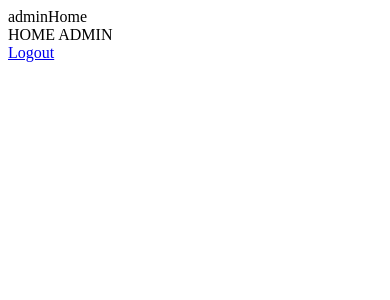
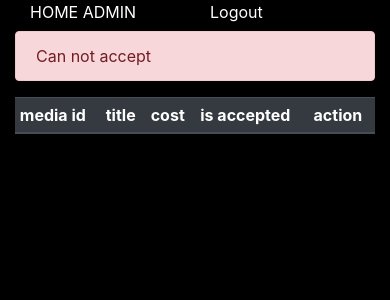
Before and after one commit to hubertskl/ARTcolony, a PHP site: page /admin/adminHome.php in a window 390 px wide. Shown: the top 300 px of the page. Run offline with PHP 8.4, Linux system fonts and the light colour scheme; the visitor is signed in with stand-in values (Sample User, id 1); tables that the repository leaves empty or names only in its code hold one stand-in row (values such as "Sample post"); lists and menus that the app fills with data are empty.

Commit message:
Admin page
Now admin can accept or delete files which are adding by users.

+ New shop style

```diff
--- a/src/webApp/admin/adminHome.php
+++ b/src/webApp/admin/adminHome.php
@@ -5,19 +5,81 @@
     header('Location: ../login/login.php');
     exit();
 }
-	echo  "adminHome" ;
 ?>
 <!doctype html>
 <html lang="en">
 <head>
     <meta charset="utf-8">
     <title>ARTcolony</title>
+    <link rel="stylesheet" type = "text/css" href="adminStyle.css">
+    <link rel="stylesheet" type = "text/css" href="../mainWebStyle/mainWebStyle.css">
+    <!-- Latest compiled and minified CSS -->
+    <link rel="stylesheet" href="https://maxcdn.bootstrapcdn.com/bootstrap/4.3.1/css/bootstrap.min.css">
+    <!-- jQuery library -->
+    <script src="https://ajax.googleapis.com/ajax/libs/jquery/3.4.1/jquery.min.js"></script>
+    <!-- Latest compiled JavaScript -->
+    <script src="https://maxcdn.bootstrapcdn.com/bootstrap/4.3.1/js/bootstrap.min.js"></script>
 </head>
 <body>
-	<div id="adminHome-container">HOME ADMIN
-	</div>
-	<div>
+<div id="adminHome-container" >
+    <div class="admin-header col-12 col-sm-12 col-md-12 col-lg-12 col-xl-12">
+        <div class="col-6 col-sm-6 col-md-6 col-lg-6 col-xl-6">HOME ADMIN</div>
+        <div class="logoutStyle col-6 col-sm-6 col-md-6 col-lg-6 col-xl-6">
             <a href="../user/logout.php">Logout</a>
         </div>
+    </div>
+    <div class="accept-container col-12 col-sm-12 col-md-12 col-lg-12 col-xl-12">
+        <div class="table-responsive padding-top">
+            <table class="table table-striped table-dark table-hover table-sm table-text">
+                <thead>
+                <tr>
+                    <th scope="col">media id</th>
+                    <th scope="col">title</th>
+                    <th scope="col">cost</th>
+                    <th scope="col">is accepted</th>
+                    <th scope="col">action</th>
+                </tr>
+                </thead>
+                <tbody>
+                <?php
+                if($_SESSION['id_user']) {
+                    $id = $_SESSION['id_user'];
+                    $value=0;
+                    require_once '../../connection/connectWithDB.php';
+                    $result1=$db->prepare('SELECT * FROM media WHERE is_accepted = :value');
+                    $result1->bindParam(':value',$value);
+                    $result1->execute();
+                    if($result1) {
+                        foreach ($result1 as $row) {
+                            $ID=$row['id_media'];
+                            echo "<tr>
+                                <td style='width: 10%'>" . $row['id_media'] . "</td>
+                                <td style='width: 60%'>" . $row['media_title'] . "</td>
+                                <td style='width: 10%'>" . $row['media_cost'] . "</td>
+                                 <td style='width: 10%'>" . $row['is_accepted'] . "</td>
+                                <td style='width: 20%'>
+                                <a href='addMediaScript.php?id=".$ID."'><button class='btn btn-outline-success' type='button'>ADD</button></a>
+                                <a href='deleteMediaScript.php?id=".$ID."'><button class='btn btn-outline-danger' type='button'>DELETE</button></a>
+                                </td>";
+                        }
+
+                    }
+                }
+                ?>
+                   <?php
+            if (isset($_SESSION['bad_accept']))
+            {
+                echo '<div class="alert alert-danger">Can not accept</div>';
+                unset($_SESSION['bad_accept']);
+            }
+            ?>
+                </tbody></table>
+        </div>
+
+    </div>
+
+
+</div>
+
 </body>
 </html>
--- /dev/null
+++ b/src/webApp/admin/adminStyle.css
@@ -0,0 +1,23 @@
+
+body{
+
+}
+.admin-header{
+    display: inline-flex;
+    color: white !important;
+}
+.logoutStyle a{
+    color: white;
+    text-align: right;
+}
+.logoutStyle a:hover{
+    color: lightgray !important;
+    text-decoration: none;
+    text-align: right;
+}
+.padding-top{
+    padding-top: 2%;
+}
+.accept-container{
+
+}
```
Also changed, not shown: src/webApp/admin/addMediaScript.php (added, +37 -0 lines), src/webApp/admin/deleteMediaScript.php (added, +37 -0 lines), src/webApp/user/shop/main-shop-page.php (+8 -6 lines), src/webApp/user/shop/shop-style/shopStyle.css (+47 -9 lines), src/webApp/user/shop/userOrders.php (+19 -7 lines). Lines whose indentation alone changed are shown as unchanged.
